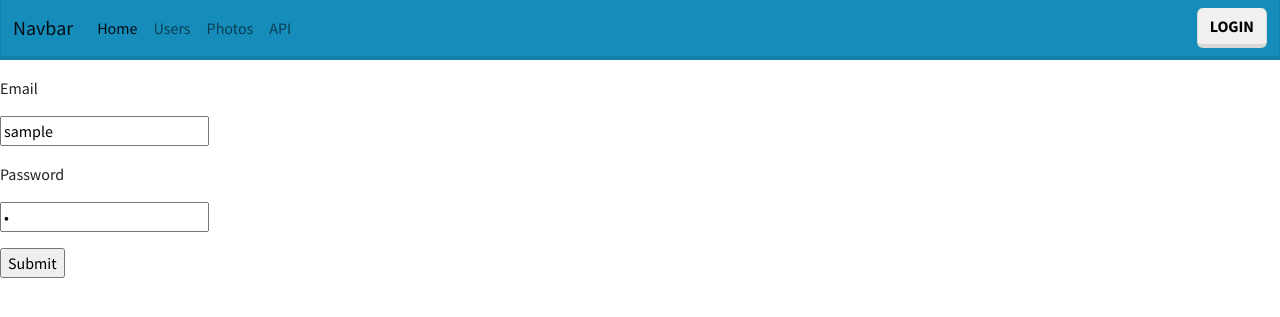
After one commit to sebastianLedzianowski/photo_share, a FastAPI app: template templates/login.html in a window 1280 px wide. The commit adds this page. Shown: the top 317 px of the page. Run offline with FastAPI, Linux system fonts and the light colour scheme; the template is opened without the code that fills it: most values are stand-ins (such as "Sample title", 1, 10 or a date in 2020); parts of the project's set-up code (start-up, migrations or seed data) failed here and were passed over.

Commit message:
Some login changes

```diff
--- a/main.py
+++ b/main.py
@@ -1,10 +1,15 @@
+from typing import Optional
+
 import httpx
 import redis.asyncio as redis
 import uvicorn
 from fastapi import FastAPI, Request
 from fastapi.params import Depends
+from fastapi.security import OAuth2PasswordRequestForm
 from fastapi_limiter import FastAPILimiter
 from sqlalchemy.orm import Session
+from starlette import status
+from starlette.responses import HTMLResponse, RedirectResponse
 from starlette.templating import Jinja2Templates
 from fastapi.middleware.cors import CORSMiddleware
 
@@ -61,11 +66,25 @@ async def startup():
     await FastAPILimiter.init(r)
 
 
+async def get_current_user(request: Request, db: Session = Depends(get_db)) -> Optional[User]:
+    user_id = request.cookies.get("user_id")
+    if user_id is None:
+        return None  # Return None instead of raising an exception
+    user = db.query(User).filter(User.id == user_id).first()
+    return user
+
+
 @app.get("/")
-async def index(request: Request):
-    return templates.TemplateResponse('index.html',
-                                      {'request': request}
-                                      )
+async def index(request: Request,
+                db: Session = Depends(get_db),
+                current_user: User = Depends(get_current_user)
+                ):
+    user = db.query(User).filter(User.id == current_user).first()
+    print(user)
+
+    context = {'request': request, 'user': user}
+
+    return templates.TemplateResponse('index.html', context)
 
 
 @app.get("/pictures")
@@ -84,6 +103,7 @@ async def users(request: Request):
     async with httpx.AsyncClient() as client:
         response = await client.get('http://localhost:8000/api/users/all')
         users = response.json()
+        print(f'{users}')
 
     return templates.TemplateResponse('users.html',
                                       {'request': request,
@@ -95,5 +115,31 @@ async def show_user(request: Request, user_id: int, db: Session = Depends(get_db
     user = db.query(User).filter(User.id == user_id).first()
     return templates.TemplateResponse("user_details.html", {"request": request, "user": user})
 
+
+@app.get("/login", response_class=HTMLResponse)
+async def login_form(request: Request):
+    return templates.TemplateResponse("login.html", {"request": request})
+
+
+@app.post("/login")
+async def process_login(request: Request, form_data: OAuth2PasswordRequestForm = Depends()):
+    form_data_fields = {
+        "username": form_data.username,
+        "password": form_data.password
+    }
+    async with httpx.AsyncClient() as client:
+        response = await client.post("http://localhost:8000/api/auth/login", data=form_data_fields)
+        if response.status_code == 200:
+            token_data = response.json()
+            access_token = token_data.get("access_token")
+            refresh_token = token_data.get("refresh_token")
+            response = RedirectResponse(url="/", status_code=303)
+            response.set_cookie(key="access_token", value=access_token, httponly=True)
+            response.set_cookie(key="refresh_token", value=refresh_token, httponly=True)
+            return response
+        else:
+            return templates.TemplateResponse("login.html", {"request": request, "errors": ["Login failed. Please try again."]})
+
+
 if __name__ == "__main__":
     uvicorn.run("main:app", reload=True)
--- a/templates/base.html
+++ b/templates/base.html
@@ -37,10 +37,7 @@
                         <a class="nav-link" href="/docs/">API</a>
                     </li>
                 </ul>
-                <form class="d-flex">
-                    <input class="form-control me-sm-2" type="search" placeholder="Search">
-                    <button class="btn btn-secondary my-2 my-sm-0" type="submit">Search</button>
-                </form>
+                    <button class="btn btn-secondary my-2 my-sm-0" onclick="window.location.href='/login'">Login</button>
             </div>
         </div>
     </nav>
--- a/templates/index.html
+++ b/templates/index.html
@@ -3,8 +3,12 @@
 {% block content %}
 
 <div class="container">
+    {% if user %}
+        <h4 class="text-center my-3"> Fajnie Cię widzieć name: {{ user.username }}</h4>
+    {% else %}
+        <h4 class="text-center my-3"> Fajnie Cię widzieć</h4>
 
-    <h4 class="text-center my-3"> Fajnie Cię widzieć</h4>
+    {% endif %}
 
 </div>
 
--- /dev/null
+++ b/templates/login.html
@@ -0,0 +1,20 @@
+{% extends 'base.html' %}
+
+{% block content %}
+
+{% for error in errors %}
+    <p style="color: red">{{ error }}</p>
+{% endfor %}
+<form action="/login" method="post">
+    <p>
+        <p><label for="">Email</label></p>
+        <input type="email" name="username" value="{{ username }}" required>
+    </p>
+    <p>
+        <p><label for="">Password</label></p>
+        <input type="password" name="password" value="{{ password }}" required>
+    </p>
+    <input type="submit" value="Submit">
+</form>
+
+{% endblock %}
```
